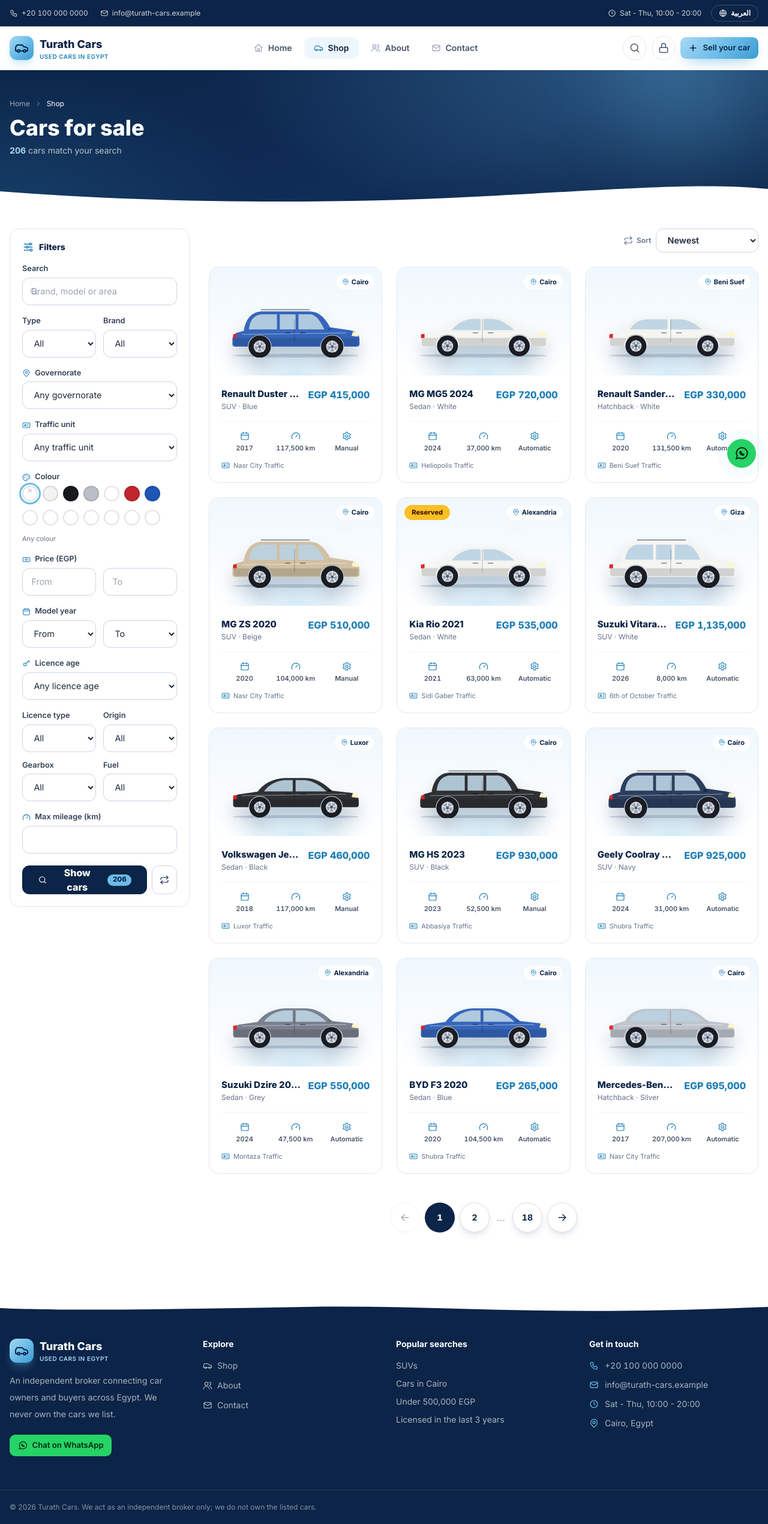
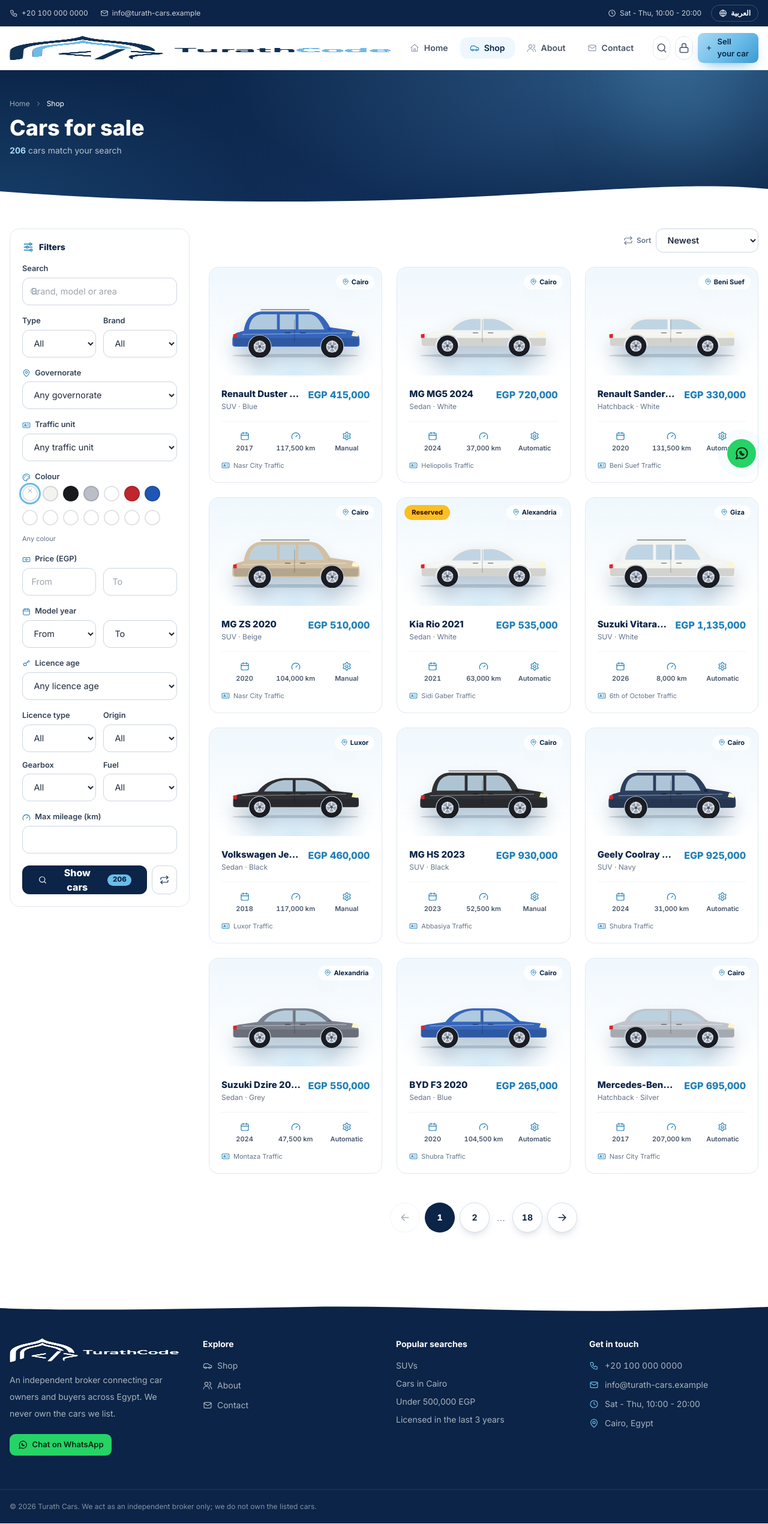
Before and after one commit to ABDULLAHTALLAT/Carshop-Turath, a Laravel app: page /shop in a window 1280 px wide. Shown: the whole page at 60% size. Run offline with Laravel 12, Linux system fonts and the light colour scheme; data comes from the database, SQL or seed files in the repository; data that the repository does not hold is empty; some web fonts are replaced.

Commit message:
Render the real TurathCode logo instead of the icon mock

```diff
--- a/resources/views/components/logo.blade.php
+++ b/resources/views/components/logo.blade.php
@@ -1,10 +1,2 @@
-@props(['dark' => false])
-<span class="inline-flex items-center gap-2.5">
-    <span class="inline-flex h-10 w-10 items-center justify-center rounded-xl brand-gradient text-ink shadow-lg shadow-brand/30">
-        <x-icon name="car" class="h-6 w-6" :stroke="2" />
-    </span>
-    <span class="leading-tight">
-        <span class="block text-lg font-extrabold {{ $dark ? 'text-white' : 'text-ink' }}">{{ __('Turath Cars') }}</span>
-        <span class="block text-[10px] font-semibold tracking-wider {{ $dark ? 'text-brand-light' : 'text-brand-dark' }}">{{ __('USED CARS IN EGYPT') }}</span>
-    </span>
-</span>
+@props(['dark' => false, 'class' => 'h-10'])
+<img src="{{ asset($dark ? 'img/logo-white.png' : 'img/logo.png') }}" alt="{{ __('Turath Cars') }}" width="{{ $dark ? 812 : 1597 }}" height="{{ $dark ? 354 : 687 }}" {{ $attributes->merge(['class' => $class.' w-auto']) }}>
```
